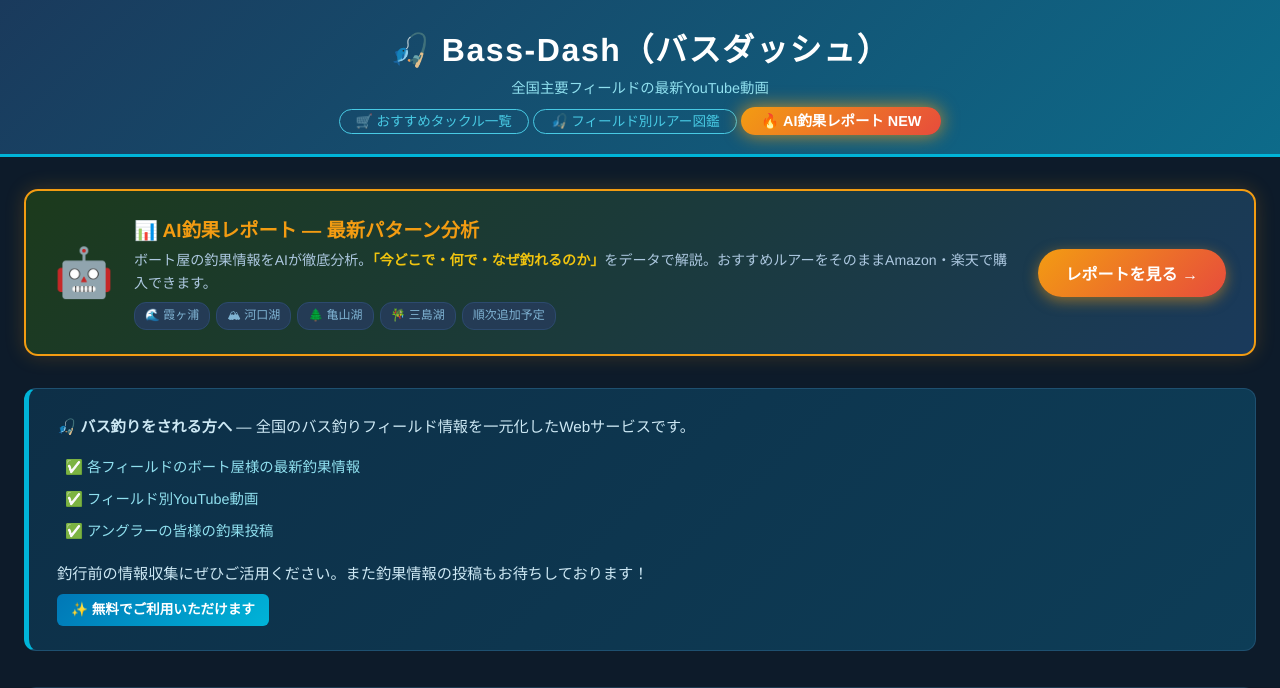
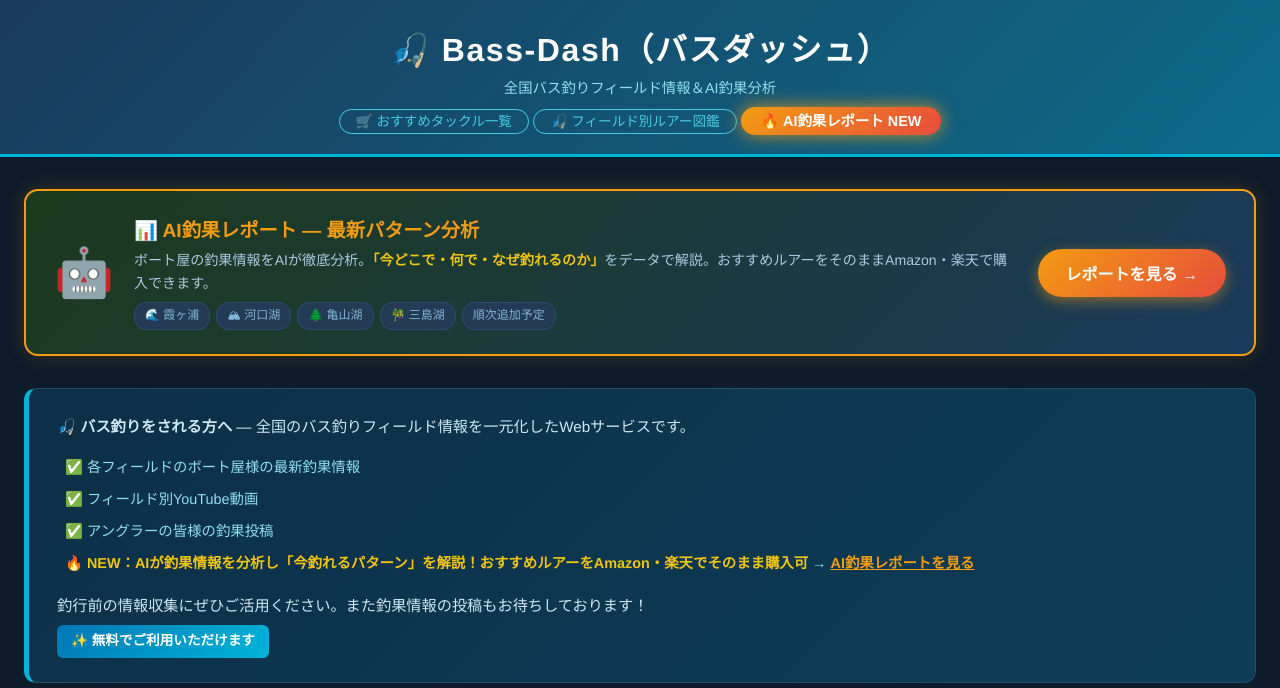
Before and after one commit to boomao-bass-fishing/bass-fishing-app, a Flask app: template templates/index.html in a window 1280 px wide. Shown: the top 688 px of the page. Run offline with Flask 3, Linux system fonts and the light colour scheme; the template is opened without the code that fills it, so the values that code supplies are empty; some libraries are stand-ins or nearby versions.

Commit message:
about-bannerにAI釣果レポート宣伝追加・ヘッダーのサブテキスト修正
Co-Authored-By: Claude Sonnet 4.6 <noreply@anthropic.com>

```diff
--- a/templates/index.html
+++ b/templates/index.html
@@ -695,7 +695,7 @@
 <body>
   <header>
     <h1>🎣 Bass-Dash（バスダッシュ）</h1>
-    <p>全国主要フィールドの最新YouTube動画</p>
+    <p>全国バス釣りフィールド情報＆AI釣果分析</p>
     <nav>
       <a href="/tackle">🛒 おすすめタックル一覧</a>
       <a href="/field-guide">🎣 フィールド別ルアー図鑑</a>
@@ -728,6 +728,7 @@
         <li>✅ 各フィールドのボート屋様の最新釣果情報</li>
         <li>✅ フィールド別YouTube動画</li>
         <li>✅ アングラーの皆様の釣果投稿</li>
+        <li>🔥 <strong style="color:#f1c40f">NEW：AIが釣果情報を分析し「今釣れるパターン」を解説！おすすめルアーをAmazon・楽天でそのまま購入可</strong> → <a href="/reports" style="color:#f39c12; font-weight:bold; text-decoration:underline;">AI釣果レポートを見る</a></li>
       </ul>
       <p>釣行前の情報収集にぜひご活用ください。また釣果情報の投稿もお待ちしております！<br>
       <span class="free-label">✨ 無料でご利用いただけます</span></p>
```
